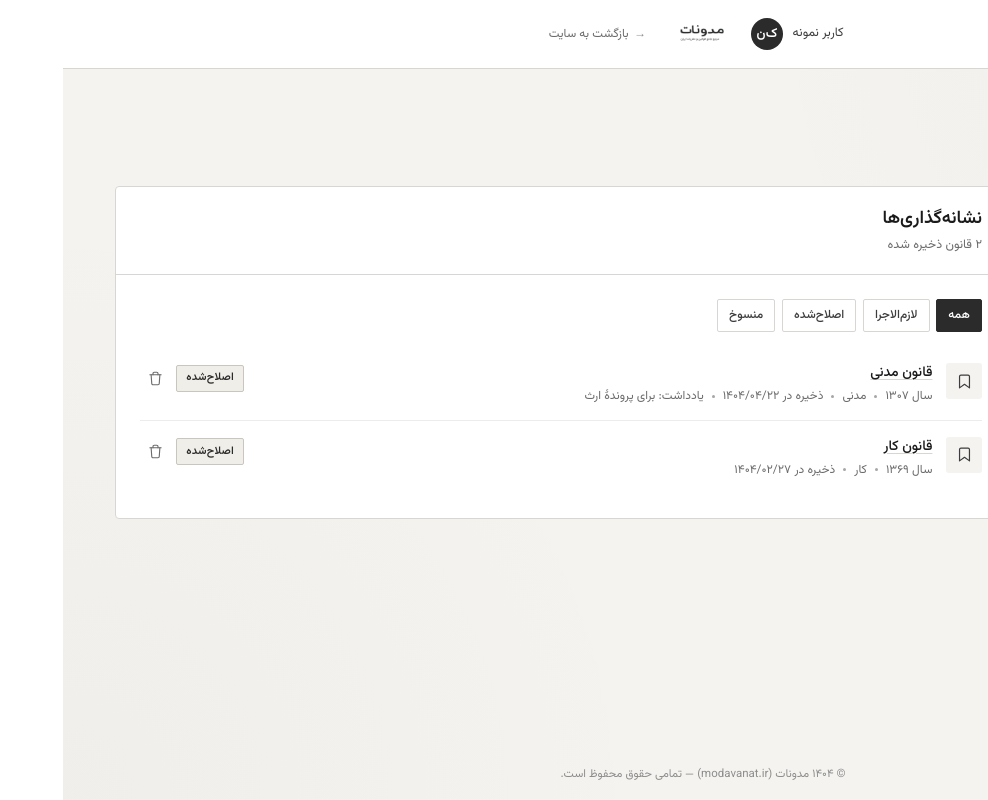
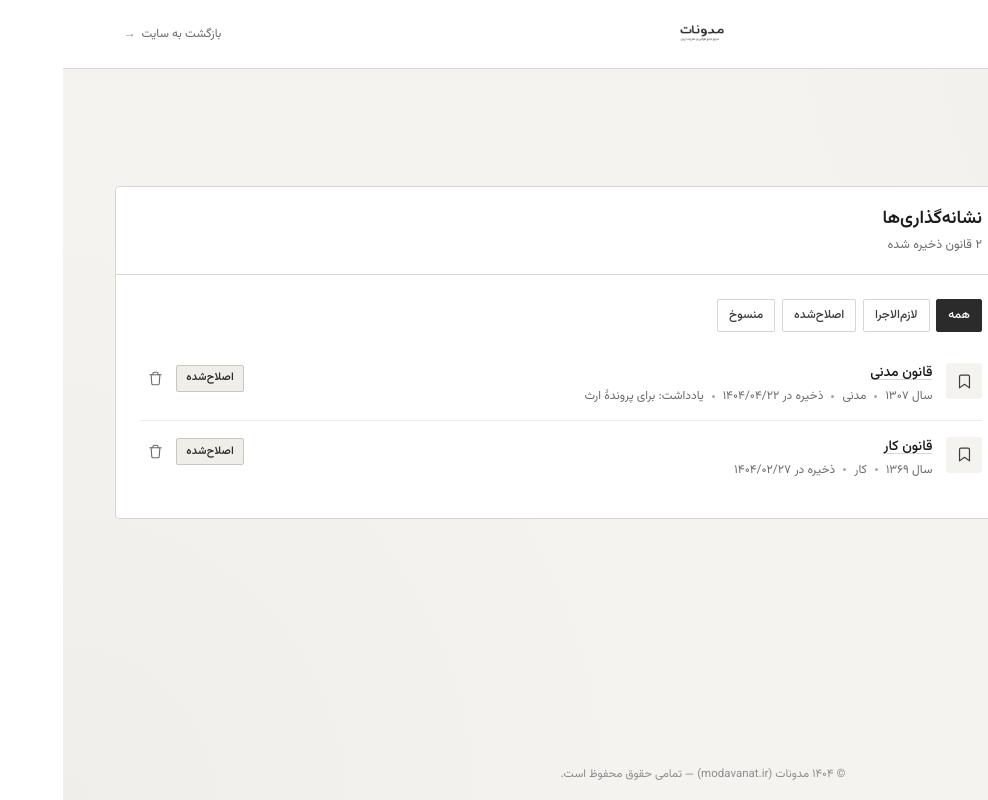
Before and after one commit to Massie382/Modavanat, a Next.js app: page /account in a window 1280 px wide. Shown: the whole page, without its empty margins (292-1280 px from the left). Built offline with nearby package versions, Linux system fonts and the light colour scheme.

Commit message:
0dbd4144-76df-44e4-bad0-46e1f01a6532

```diff
--- a/src/app/globals.css
+++ b/src/app/globals.css
@@ -1558,10 +1558,15 @@ button, a { transition: color 0.12s ease, background-color 0.12s ease, border-co
   border-bottom: 1px solid var(--rule);
 }
 
-/* Three-zone grid. `direction: ltr` is forced on the grid so that
-   column 1 = visual LEFT, column 2 = CENTER, column 3 = visual RIGHT,
-   regardless of the page's RTL direction. Each cell restores
-   `direction: rtl` for its Persian-text children. */
+/* Three-zone grid. `direction: ltr` is forced on the grid AND on the
+   side cells so that:
+     • column 1 = visual LEFT, column 2 = CENTER, column 3 = visual RIGHT
+     • `justify-content: flex-start` on the left cell packs items toward
+       the absolute visual LEFT edge of the row
+     • `justify-content: flex-end` on the right cell packs items toward
+       the absolute visual RIGHT edge of the row
+   Persian text inside the cells still renders correctly because the
+   browser handles bidi internally for inline text runs. */
 .panel-topbar-grid {
   display: grid;
   grid-template-columns: 1fr auto 1fr;
@@ -1572,8 +1577,9 @@ button, a { transition: color 0.12s ease, background-color 0.12s ease, border-co
 .panel-topbar-left {
   display: flex;
   align-items: center;
+  justify-content: flex-start; /* → absolute visual LEFT */
   gap: 0.5rem;
-  direction: rtl;
+  direction: ltr;
   min-width: 0;
 }
 .panel-topbar-center {
@@ -1584,9 +1590,9 @@ button, a { transition: color 0.12s ease, background-color 0.12s ease, border-co
 .panel-topbar-right {
   display: flex;
   align-items: center;
-  justify-content: flex-end;
+  justify-content: flex-end; /* → absolute visual RIGHT */
   gap: 0.6rem;
-  direction: rtl;
+  direction: ltr;
   min-width: 0;
 }
 
```
